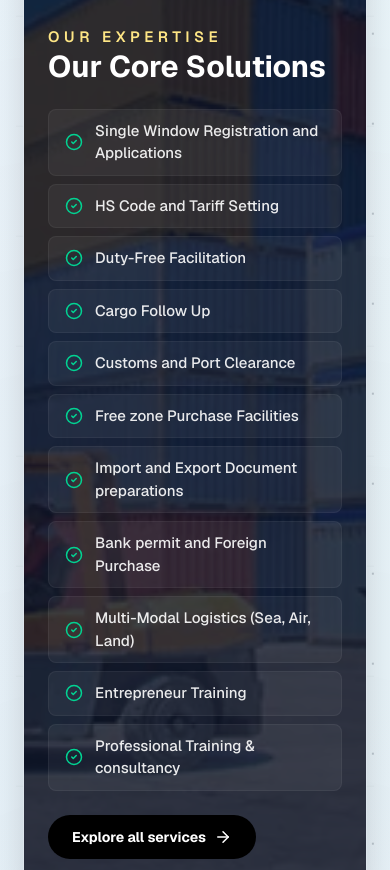
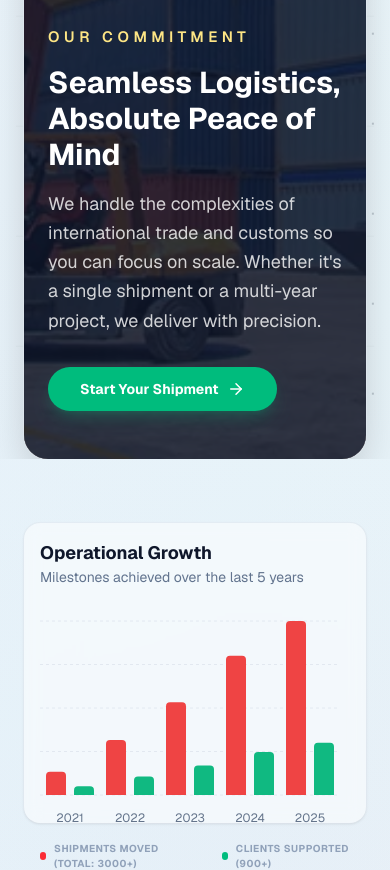
Before and after one commit to wondmD/OPTIMUMPLC, a Next.js app: page / in a window 390 px wide. Shown: the part 5140-6010 px from the top of the page. Built offline with nearby package versions, Linux system fonts and the light colour scheme.

Commit message:
issue fixed on home page

```diff
--- a/app/page.tsx
+++ b/app/page.tsx
@@ -252,26 +252,23 @@ export default async function Home({
                 </div>
               </div>
 
-              {/* Core Solutions */}
-              <div className="space-y-6">
-                <div>
-                  <p className="text-[15px] font-semibold uppercase tracking-[0.3em] text-amber-200">Our Expertise</p>
-                  <h2 className="text-3xl font-bold sm:text-4xl text-white">Our Core Solutions</h2>
+              {/* Commitment & CTA */}
+              <div className="space-y-8 flex flex-col justify-center">
+                <div className="space-y-4">
+                  <p className="text-[15px] font-semibold uppercase tracking-[0.3em] text-amber-200">Our Commitment</p>
+                  <h2 className="text-3xl font-bold sm:text-4xl text-white">Seamless Logistics, Absolute Peace of Mind</h2>
+                  <p className="text-lg text-white/80 leading-relaxed">
+                    We handle the complexities of international trade and customs so you can focus on scale. Whether it's a single shipment or a multi-year project, we deliver with precision.
+                  </p>
                 </div>
-                <div className="grid gap-2">
-                  {coreSolutions.map((solution) => (
-                    <div key={solution} className="flex items-center gap-3 rounded-lg border border-white/5 bg-white/5 px-4 py-2.5 transition hover:border-white/20">
-                      <CheckCircle2 size={18} className="text-emerald-400 shrink-0" />
-                      <p className="text-[15px] font-medium text-white/90">{solution}</p>
-                    </div>
-                  ))}
+                <div className="flex flex-wrap gap-4">
+                  <Link
+                    href="/contact"
+                    className="inline-flex items-center gap-2 rounded-full bg-emerald-500 px-8 py-3 text-sm font-bold text-white transition hover:scale-105 shadow-lg shadow-emerald-500/20"
+                  >
+                    Start Your Shipment <ArrowRight size={18} />
+                  </Link>
                 </div>
-                <Link
-                  href="/services"
-                  className="inline-flex items-center gap-2 rounded-full bg-black px-6 py-3 text-sm font-bold text-slate-900 transition hover:scale-105"
-                >
-                  Explore all services <ArrowRight size={18} />
-                </Link>
               </div>
             </div>
           </div>
```
